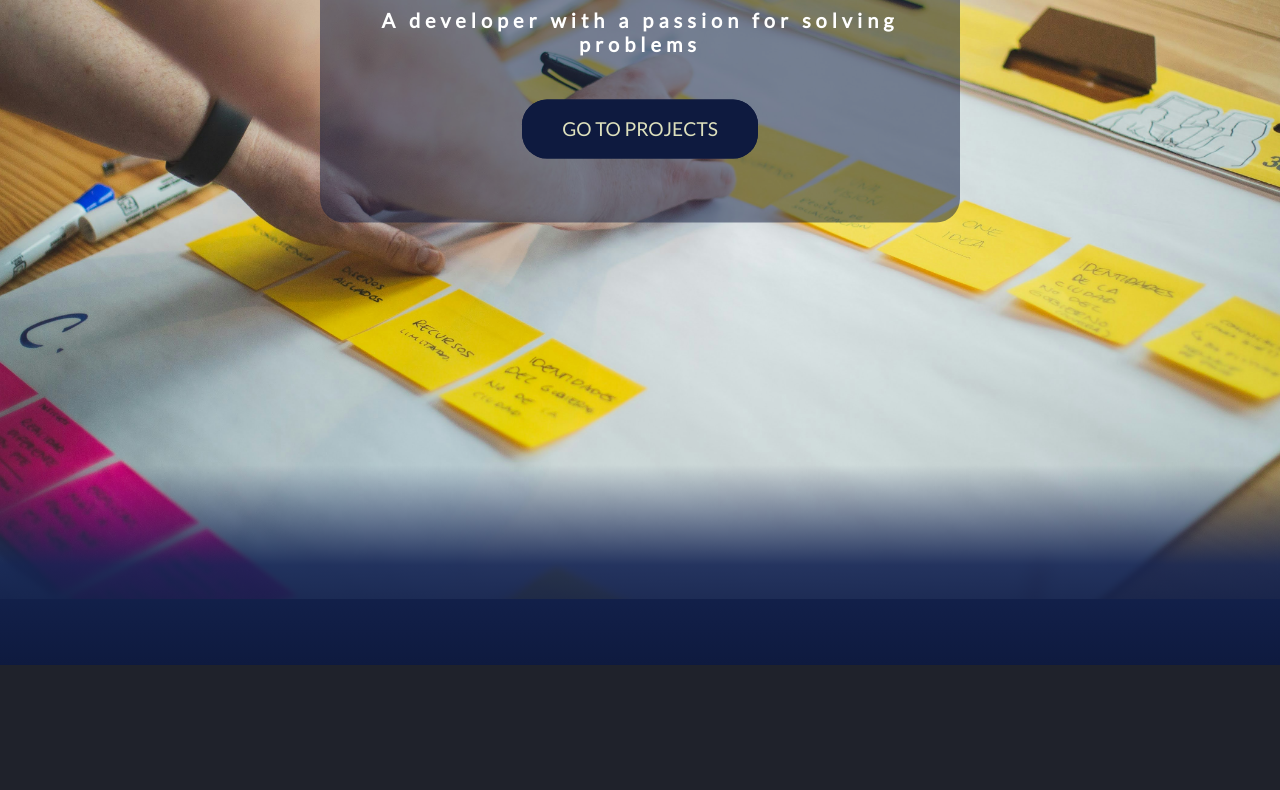
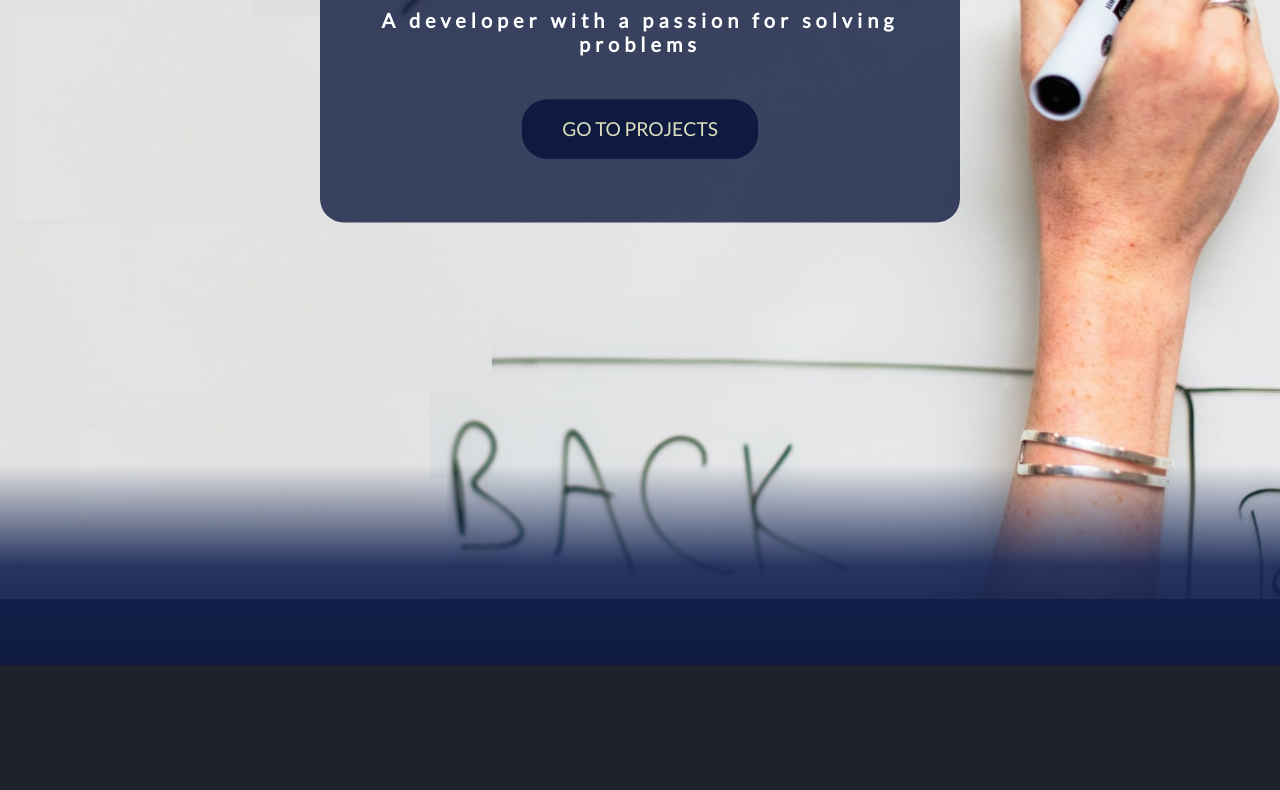
Before and after one commit to tikavalery/valery-projects, a plain HTML site: page index.html in a window 1280 px wide. Shown: the part 345-1135 px from the top of the page. Drawn offline with nearby package versions, Linux system fonts and the light colour scheme.

Commit message:
added some more changes to portfolio website

```diff
--- a/css/style.css
+++ b/css/style.css
@@ -331,7 +331,7 @@ body {
 .header {
   height: 1000px;
   /* //(to right bottom, rgba(145, 60, 0, 0.124), rgba(98, 114, 100, 0.111)), */
-  background-image: url(../img/appwex-hero-image-three.jpg);
+  background-image: url(../img/hero-image2.jpg);
   background-size: cover;
   background-position: center;
   /* background-repeat: no-repeat; */
@@ -473,7 +473,7 @@ body {
   left: 50%;
   text-align: center;
   transform: translate(-50%, -50%);
-  background-color: rgba(14, 26, 63, 0.5);
+  background-color: rgba(14, 26, 63, 0.8);
   border-radius: 2rem;
 }
 
```
Also changed, not shown: img/Appwex logo.jpg, img/hero-image.jpg (added), img/hero-image2.jpg (added).
